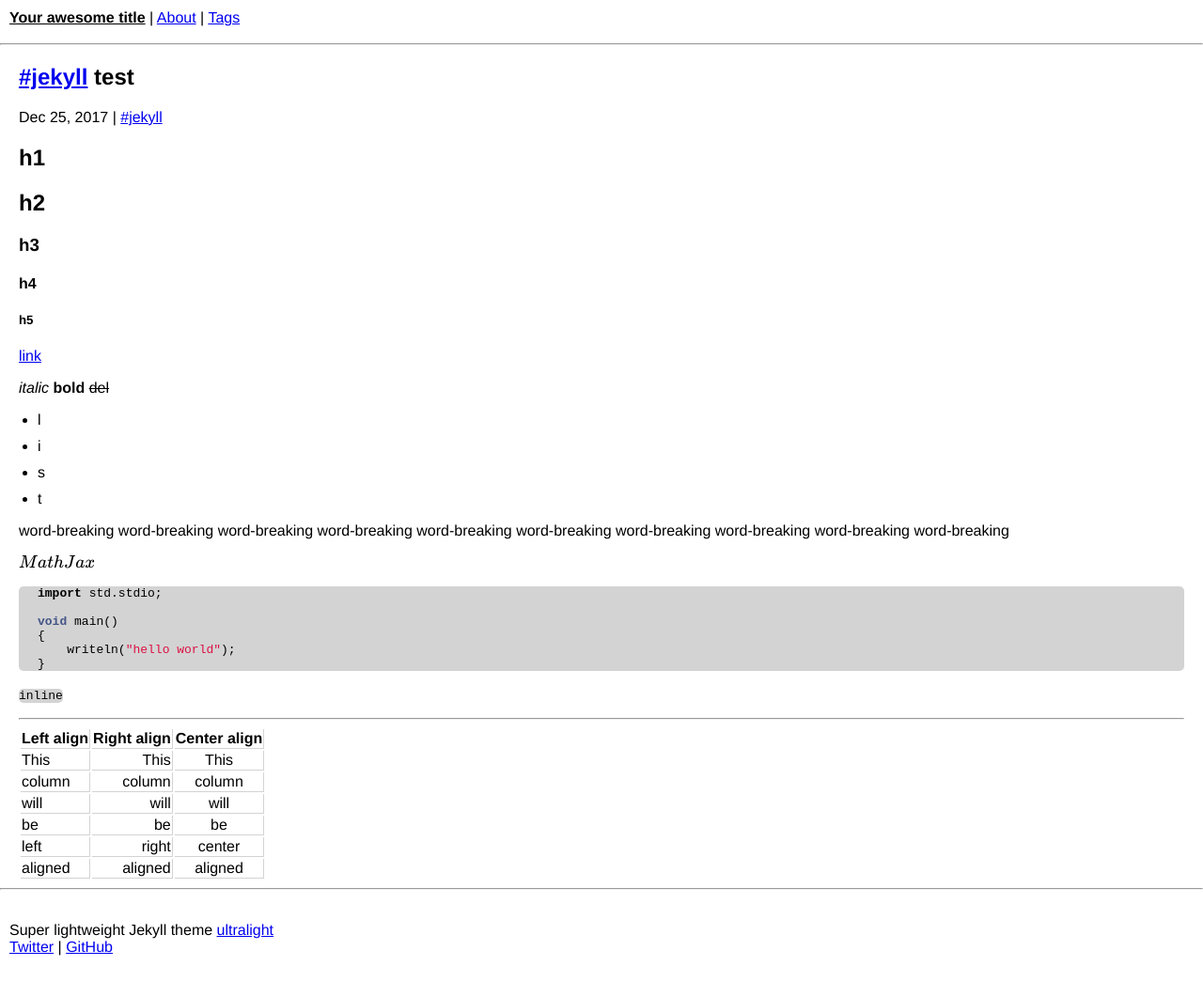
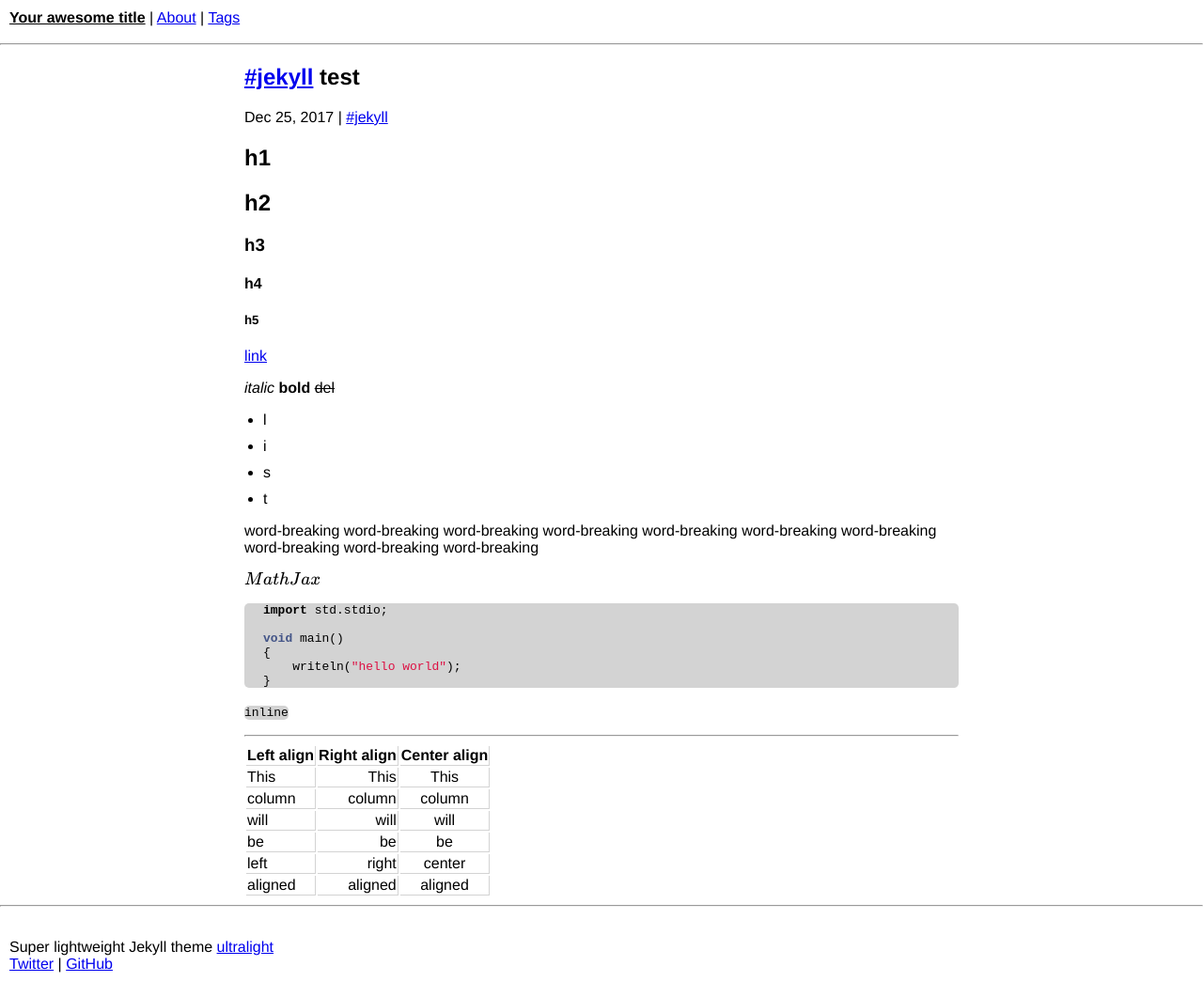
Before and after one commit to kotet/ultralight, a Jekyll site: the page built from _posts/2017-12-25-test.md, in a window 1280 px wide. Shown: the whole page at 94% size. Built offline with Jekyll 4.4.1, drawn with Linux system fonts in a browser that asks for light colours; formulas are drawn with MathJax 3.

Commit message:
Modify style

```diff
--- a/_layouts/default.html
+++ b/_layouts/default.html
@@ -9,7 +9,11 @@
         {% endif %}{% endfor %}
     </header>
     <hr>
+    <main>
+    <div class="content-wrapper">
     {{ content }}
+    </div>
+    </main>
     <hr>
     <footer>
         {% capture footer-md %}{% include footer.md %}{% endcapture %}{{ footer-md | markdownify }}
--- a/_sass/base.scss
+++ b/_sass/base.scss
@@ -49,3 +49,12 @@ table {
         border-right: 1px double $border-color;
     }
 }
+
+.content-wrapper {
+    max-width: 800px;
+    margin-right: auto;
+    margin-left: auto;
+    * {
+        max-width: 100%;
+    }
+}
--- a/_sass/syntax-highlighting.scss
+++ b/_sass/syntax-highlighting.scss
@@ -1,3 +1,6 @@
+pre {
+    overflow-x: auto;
+}
 .highlighter-rouge {
     margin: 0;
     border-radius: 5px;
```
